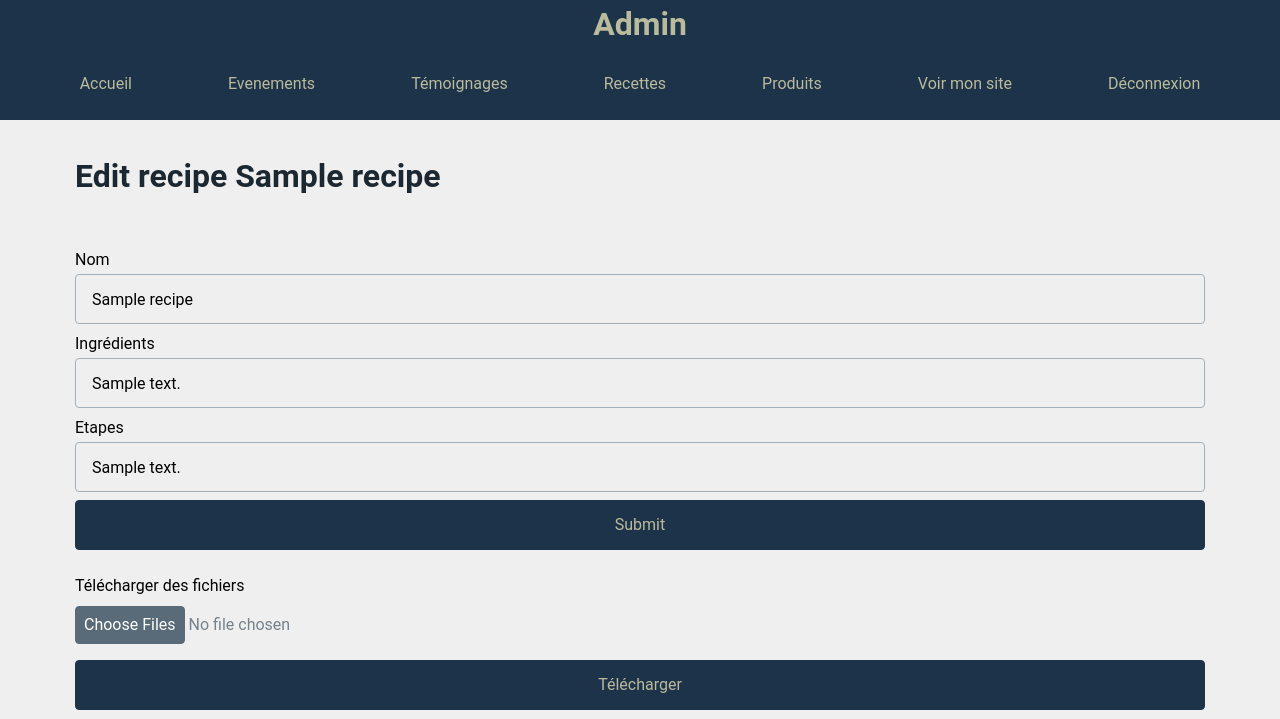
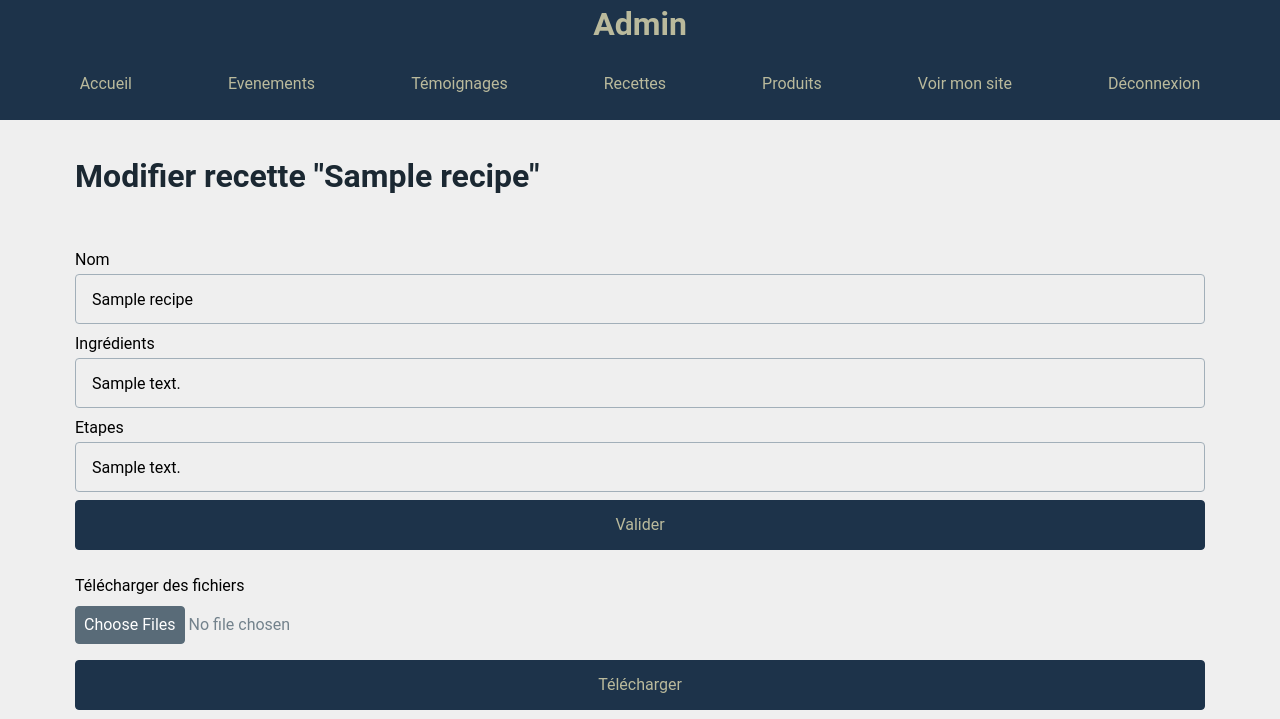
Before and after one commit to WildCodeSchool/2023-03-remote-fr-php-huitres-tafforet, a PHP site: template src/View/Admin/Recipe/edit.html.twig in a window 1280 px wide. Shown: the top 719 px of the page. Run offline with PHP 8.4, Linux system fonts and the light colour scheme; the template is opened without the code that fills it: most values are stand-ins (such as "Sample title", 1, 10 or a date in 2020); some libraries are stand-ins or nearby versions.

Commit message:
fix des erreurs de typo + ajout d'un if pour les erreurs

```diff
--- a/src/View/Admin/Event/_form.html.twig
+++ b/src/View/Admin/Event/_form.html.twig
@@ -6,7 +6,7 @@
         <label for="title">Texte</label>
         <input type="text" value="{{ event.text }}" name="text" id="text">
 
-        <button>Submit</button>
+        <button>Valider</button>
     </form>
 
 {% endblock %}
--- a/src/View/Admin/Event/add.html.twig
+++ b/src/View/Admin/Event/add.html.twig
@@ -3,12 +3,14 @@
 {% block content %}
 
     <h1>Ajout d'un nouvel évenement</h1>
+        {% if errors %}
     <h4>Erreurs :</h4>
     <ul>
         {% for error in errors %}
             <li class="errors">{{ error }}</li>
         {% endfor %}
         </ul>
+        {% endif %}
     {% include 'Admin/Event/_form.html.twig' %}
 
 {% endblock %}
--- a/src/View/Admin/Event/edit.html.twig
+++ b/src/View/Admin/Event/edit.html.twig
@@ -2,13 +2,15 @@
 
 {% block content %}
 
-    <h1>Modifier évenement {{ event.text }}</h1>
+    <h1>Modifier évenement "{{ event.text }}"</h1>
+    {% if errors %}
      <h4>Erreurs :</h4>
     <ul>
         {% for error in errors %}
             <li class="errors">{{ error }}</li>
         {% endfor %}
         </ul>
+        {% endif %}
     {% include 'Admin/Event/_form.html.twig' %}
 
     <a href="index">Back</a>
--- a/src/View/Admin/Product/_form.html.twig
+++ b/src/View/Admin/Product/_form.html.twig
@@ -15,7 +15,7 @@
 		<label for="huitre"><input type="radio" id="huitre" name="category_id" value="1">Huître</label>
 		<label for="moule"><input type="radio" id="moule" name="category_id" value="2">Moule</label>
 
-		<button>Submit</button>
+		<button>Valider</button>
 	</form>
 
 {% endblock %}
--- a/src/View/Admin/Product/edit.html.twig
+++ b/src/View/Admin/Product/edit.html.twig
@@ -3,7 +3,7 @@
 {% block content %}
 
 	<h1>Modifier produit
-		{{ product.name }}</h1>
+		"{{ product.name }}"</h1>
 	{% if errors %}
 		<h4>Erreurs :</h4>
 		<ul>
--- a/src/View/Admin/Recipe/_form.html.twig
+++ b/src/View/Admin/Recipe/_form.html.twig
@@ -12,7 +12,7 @@
 		<label for="title">Etapes</label>
 		<input type="text" value="{{ recipe.back_content }}" name="back_content" id="back_content">
 
-		<button>Submit</button>
+		<button>Valider</button>
 	</form>
 
 {% endblock %}
--- a/src/View/Admin/Recipe/edit.html.twig
+++ b/src/View/Admin/Recipe/edit.html.twig
@@ -2,8 +2,8 @@
 
 {% block content %}
 
-	<h1>Edit recipe
-		{{ recipe.name }}</h1>
+	<h1>Modifier recette
+		"{{ recipe.name }}"</h1>
 	{% if errors %}
 		<h4>Erreurs :</h4>
 		<ul>
@@ -25,8 +25,8 @@
 		<thead>
 			<tr>
 				<th>Id</th>
-				<th>Preview</th>
-				<th>File name</th>
+				<th>Previsualisation</th>
+				<th>Nom du fichier</th>
 				<th>Position</th>
 				<th></th>
 			</tr>
--- a/src/View/Admin/Testimonial/_form.html.twig
+++ b/src/View/Admin/Testimonial/_form.html.twig
@@ -6,7 +6,7 @@
 		<label for="title">Texte</label>
 		<input type="text" value="{{ testimonial.testimonial }}" name="testimonial" id="testimonial">
 
-		<button>Submit</button>
+		<button>Valider</button>
 	</form>
 
 {% endblock %}
--- a/src/View/Admin/Testimonial/add.html.twig
+++ b/src/View/Admin/Testimonial/add.html.twig
@@ -3,12 +3,14 @@
 {% block content %}
 
 	<h1>Ajout d'un nouveau commentaire</h1>
+     {% if errors %}
     <h4>Erreurs :</h4>
     <ul>
         {% for error in errors %}
             <li class="errors">{{ error }}</li>
         {% endfor %}
         </ul>
+        {% endif %}
 	{% include 'Admin/Testimonial/_form.html.twig' %}
 
 {% endblock %}
--- a/src/View/Admin/Testimonial/edit.html.twig
+++ b/src/View/Admin/Testimonial/edit.html.twig
@@ -3,12 +3,14 @@
 {% block content %}
 
 	<h1>Modifier commentaire{{ testimonial.testimonial }}</h1>
+    {% if errors %}
      <h4>Erreurs :</h4>
     <ul>
         {% for error in errors %}
             <li class="errors">{{ error }}</li>
         {% endfor %}
         </ul>
+        {% endif %}
 	{% include 'Admin/Testimonial/_form.html.twig' %}
 
 	<a href="index">Back</a>
--- a/src/View/Advice/advice.html.twig
+++ b/src/View/Advice/advice.html.twig
@@ -7,7 +7,7 @@
 {% block content %}
 	<div class="selectionnable">
 		<div class="is-selectionnable">
-			<a href="#ouvrir-huitres">Comment ouvrir
+			<a href="#ouvrir-huitres-video">Comment ouvrir
 				<br>
 				une huître ?</a>
 		</div>
--- a/src/View/Home/index.html.twig
+++ b/src/View/Home/index.html.twig
@@ -20,7 +20,7 @@
 			<p>Vous recherchez des huîtres creuses de qualité supérieure en France ? Ne cherchez plus !
 				<br><br>
 
-				Notre entreprise basée dans la magnifique région de Marennes-Oléron, est spécialisée dans la production, l'élevage et l'expédition de ces délicieuses coquillages depuis plus de 70 ans.<br><br>
+				Notre entreprise basée dans la magnifique région de Marennes-Oléron, est spécialisée dans la production, l'élevage et l'expédition de ces délicieux coquillages depuis plus de 70 ans.<br><br>
 
 				Notre établissement de 2 500 m² est équipé des dernières technologies en matière de purification et de dégorgement pour garantir des produits de qualité exceptionnelle. Avec nos 40 hectares de production et de claires d'affinage, nous avons la capacité de répondre à toutes vos demandes.<br><br>
 
--- a/src/View/Skills/skills.html.twig
+++ b/src/View/Skills/skills.html.twig
@@ -47,7 +47,7 @@
 	</div>
 	<section class="labels-skills">
 		<img src="assets/images/Label_Rouge.png"/>
-		<p>De plus, nous avons obtenu le Label Rouge qui témoigne du verdissement naturel des branchies de l’huître d’où l’appellation
+		<p>Nous avons obtenu le Label Rouge qui témoigne du verdissement naturel des branchies de l’huître d’où l’appellation
 									« Huîtres Label Rouge Fines de Claires ». A noter, on peut obtenir des huîtres fines de claires
 									 et spéciales vertes qui n’ont pas la marque.</p>
 		<img src="assets/images/labeljaune.png"/>
```
